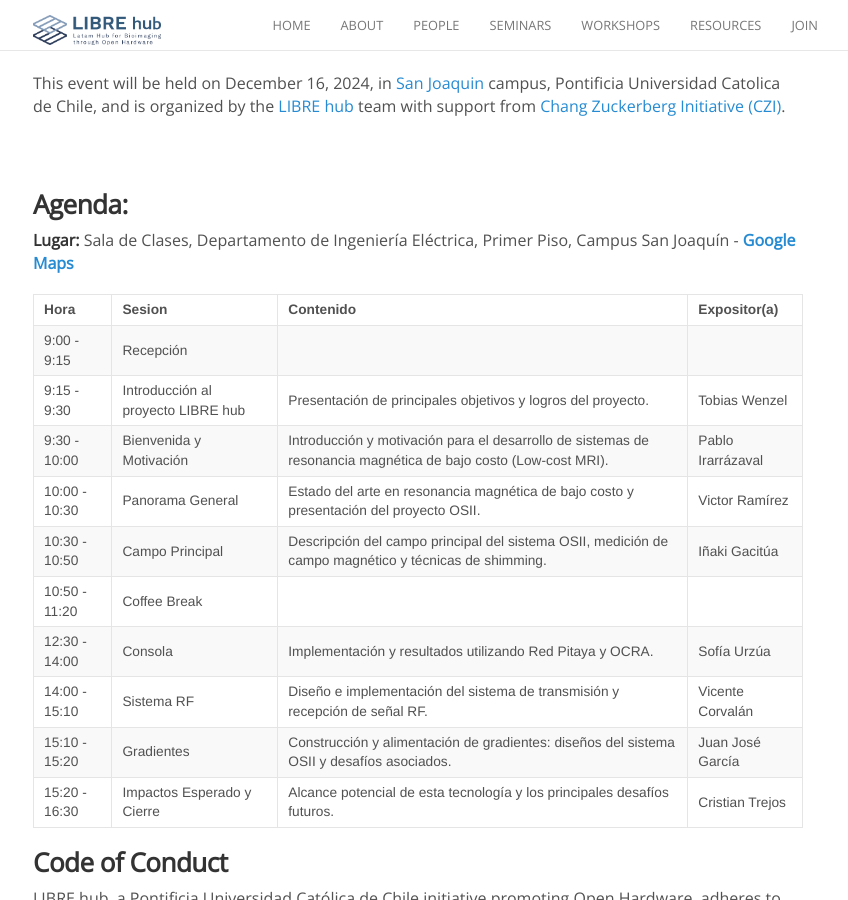
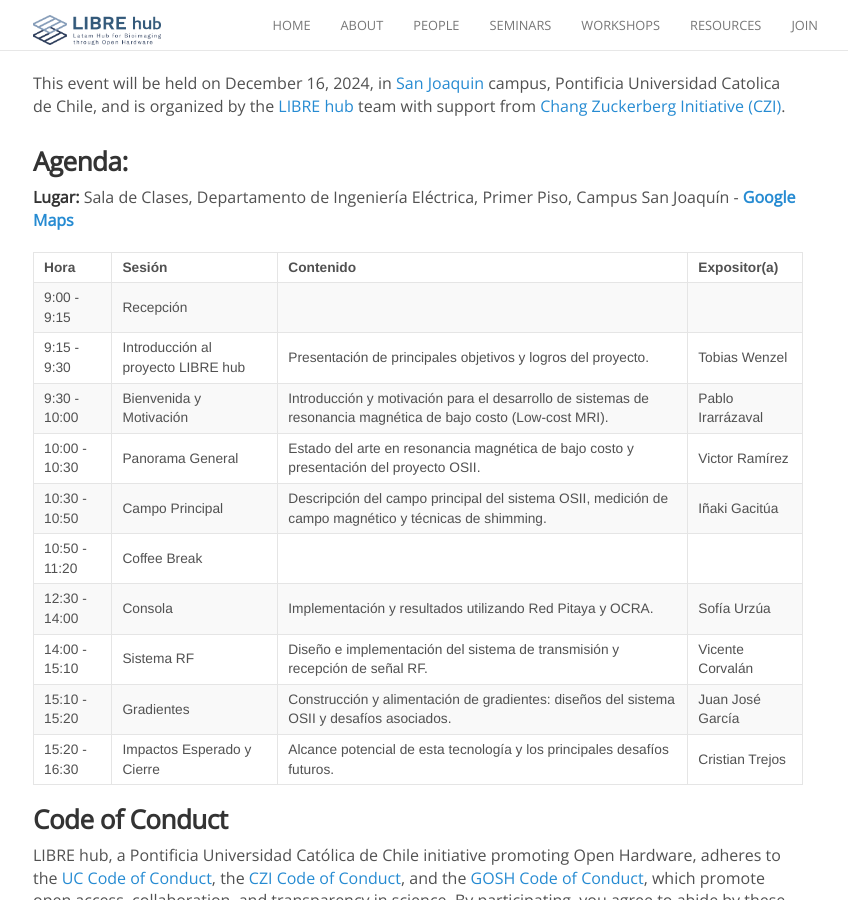
Before and after one commit to LIBREhub/LIBREhub.github.io, a Jekyll site: the page built from _posts/2024-10-24-low-cost-MRI.md, in a window 1280 px wide and 900 px high, scrolled down 350 px. Shown: the whole window, without its empty margins (222-1070 px from the left). Built offline with Jekyll 4.4.1, drawn with Linux system fonts in a browser that asks for light colours; nearby versions of some CDN libraries.

Commit message:
Update news and fix typos

```diff
--- a/_data/news.yml
+++ b/_data/news.yml
@@ -1,8 +1,8 @@
 - date: 2024-10-24
   details: 2024 LIBRE Hub Workshop | December 16 | <a href="https://librehub.github.io/2024/10/24/low-cost-MRI.html" target="_blank">Advances in the Low-Cost MRI Project for Accessible Imaging</a>
 
-- date: 2024-10-23
-  details: 2024 LIBRE Hub Seminar | November 29 | <a href="https://librehub.github.io/2024/10/07/kevin-uning.html" target="_blank">Open Raman Microscopy</a>
+#- date: 2024-10-23
+#  details: 2024 LIBRE Hub Seminar | November 29 | <a href="https://librehub.github.io/2024/10/07/kevin-uning.html" target="_blank">Open Raman Microscopy</a>
 
 #- date: 2024-10-22
 #  details: 2024 LIBRE Hub Seminar | November 20 | <a href="https://librehub.github.io/2024/10/02/marcelo-andia.html" target="_blank">Sometimes more is not better - The case of medical imaging</a>
--- a/_posts/2024-10-24-low-cost-MRI.md
+++ b/_posts/2024-10-24-low-cost-MRI.md
@@ -16,13 +16,11 @@
 
 This event will be held on December 16, 2024, in [San Joaquin](https://www.uc.cl/universidad/nuestros-campus/san-joaquin/) campus, Pontificia Universidad Catolica de Chile, and is organized by the [LIBRE hub](https://librehub.github.io/people/) team with support from [Chang Zuckerberg Initiative (CZI)](https://chanzuckerberg.com/).
 
-<br>
-
 ### Agenda:
 
 **Lugar:** Sala de Clases, Departamento de Ingeniería Eléctrica, Primer Piso, Campus San Joaquín - **[Google Maps](https://maps.app.goo.gl/6tEQac63fs5Y9hqW9)**
 
-| Hora         | Sesion                                        | Contenido                                                       |Expositor(a)   |
+| Hora         | Sesión                                        | Contenido                                                       | Expositor(a)  |
 |--------------|-----------------------------------------------|-----------------------------------------------------------------|---------------|
 | 9:00 - 9:15  | Recepción                                     |                                                                 |               |
 | 9:15 - 9:30  | Introducción al proyecto LIBRE hub            | Presentación de principales objetivos y logros del proyecto.    | Tobias Wenzel |
```
